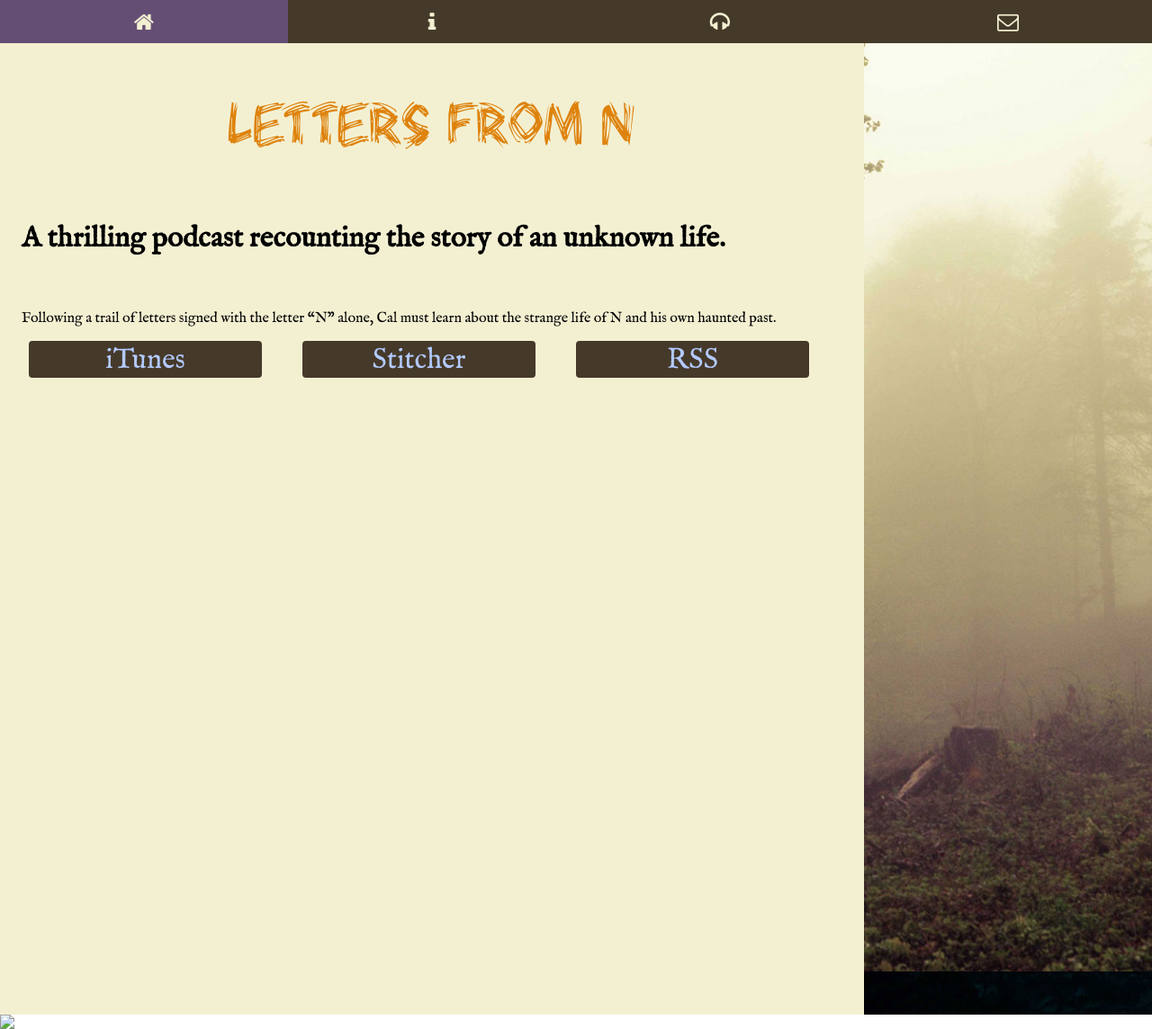
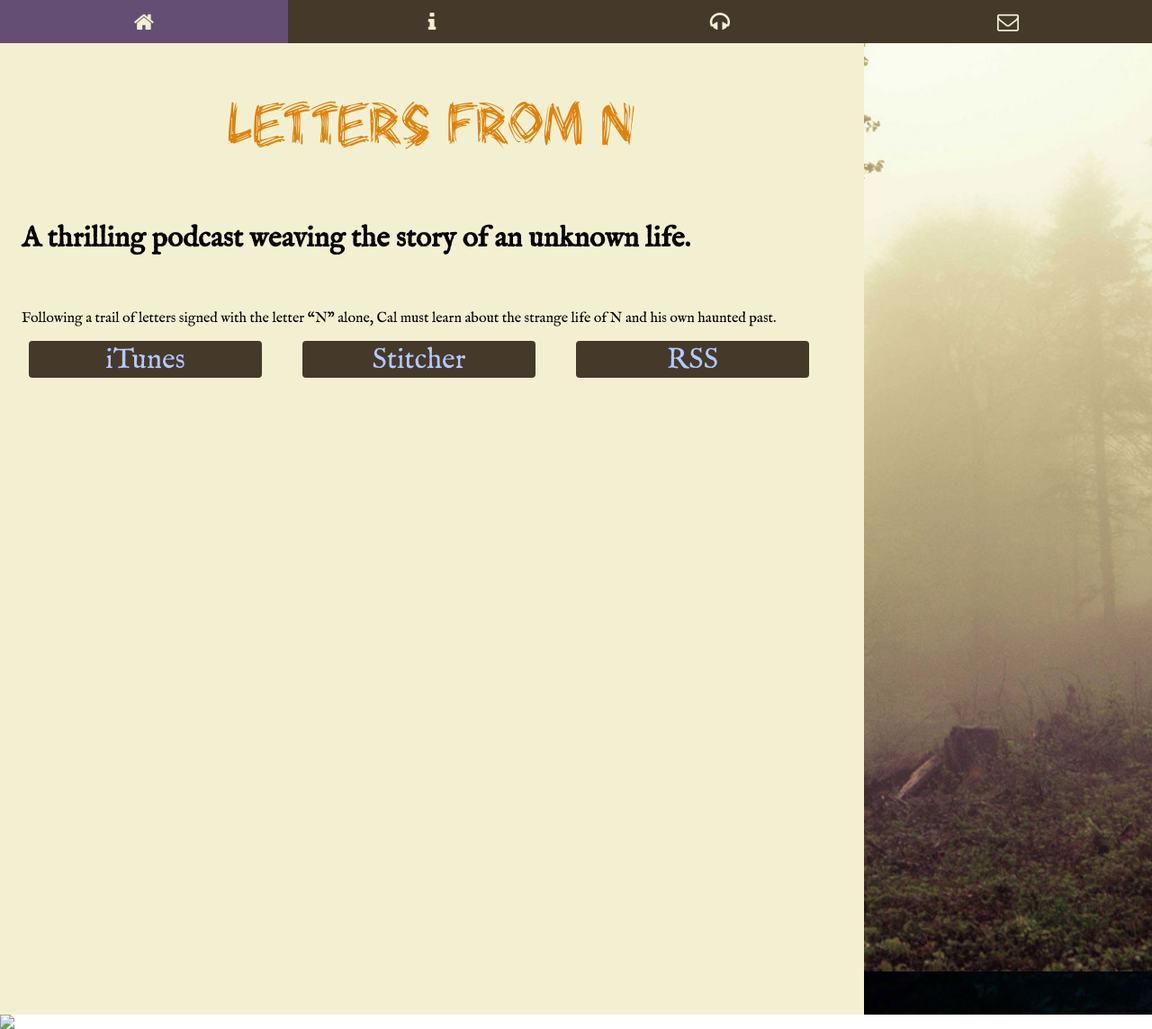
Before and after one commit to atticusnight/lettersfromn, a Jekyll site: the page built from index.html, in a window 1280 px wide. Shown: the whole page at 90% size. Built offline with Jekyll 4.4.1, drawn with Linux system fonts in a browser that asks for light colours; nearby versions of some CDN libraries; Markdown is read by kramdown in place of the engine named in the settings.

Commit message:
Update index.html

```diff
--- a/index.html
+++ b/index.html
@@ -6,7 +6,7 @@ layout: default
 <div class="row">
   <div class="col-xs-12 col-sm-9 content bg-cream">
     <h1 class="orange bearpaw center-text">Letters From N</h1>
-    <h2>A thrilling podcast recounting the story of an unknown life.</h2>
+    <h2>A thrilling podcast weaving the story of an unknown life.</h2>
     <br />
     <p>Following a trail of letters signed with the letter “N” alone, Cal must learn about the strange life of N and his own haunted past.</p>
     <div class="row">
```
